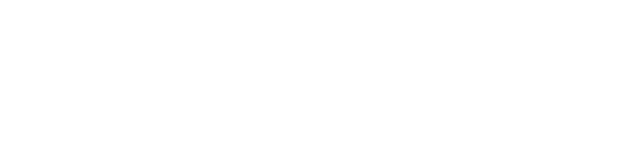
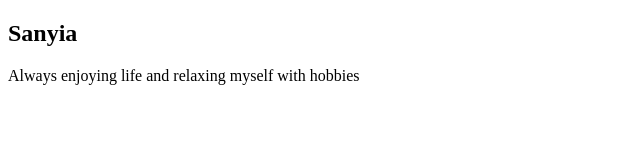
Before and after one commit to krustapie/krustapie.github.io, a plain HTML site: page index.html in a window 1280 px wide. Shown: the whole page, without its empty margins (0-640 px from the left). Drawn offline with Linux system fonts and the light colour scheme.

Commit message:
up and running

```diff
--- a/index.html
+++ b/index.html
@@ -11,7 +11,13 @@
 
     </nav>
     <main>
+        <div>
 
+        </div>
+        <div>
+<h2>Sanyia</h2>
+<p>Always enjoying life and relaxing myself with hobbies</p>
+        </div>
     </main>
   </div>
 </body>
```
